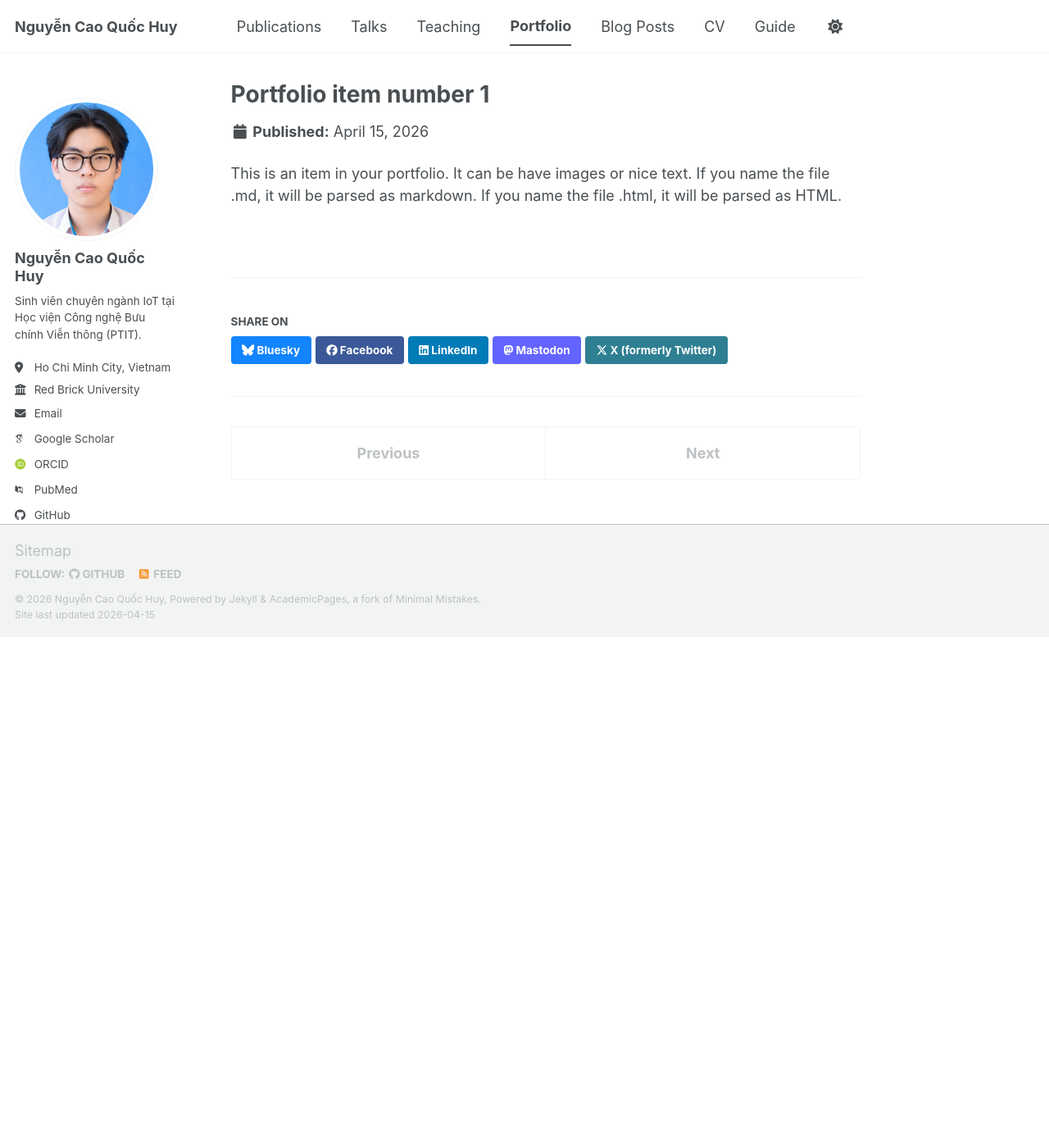
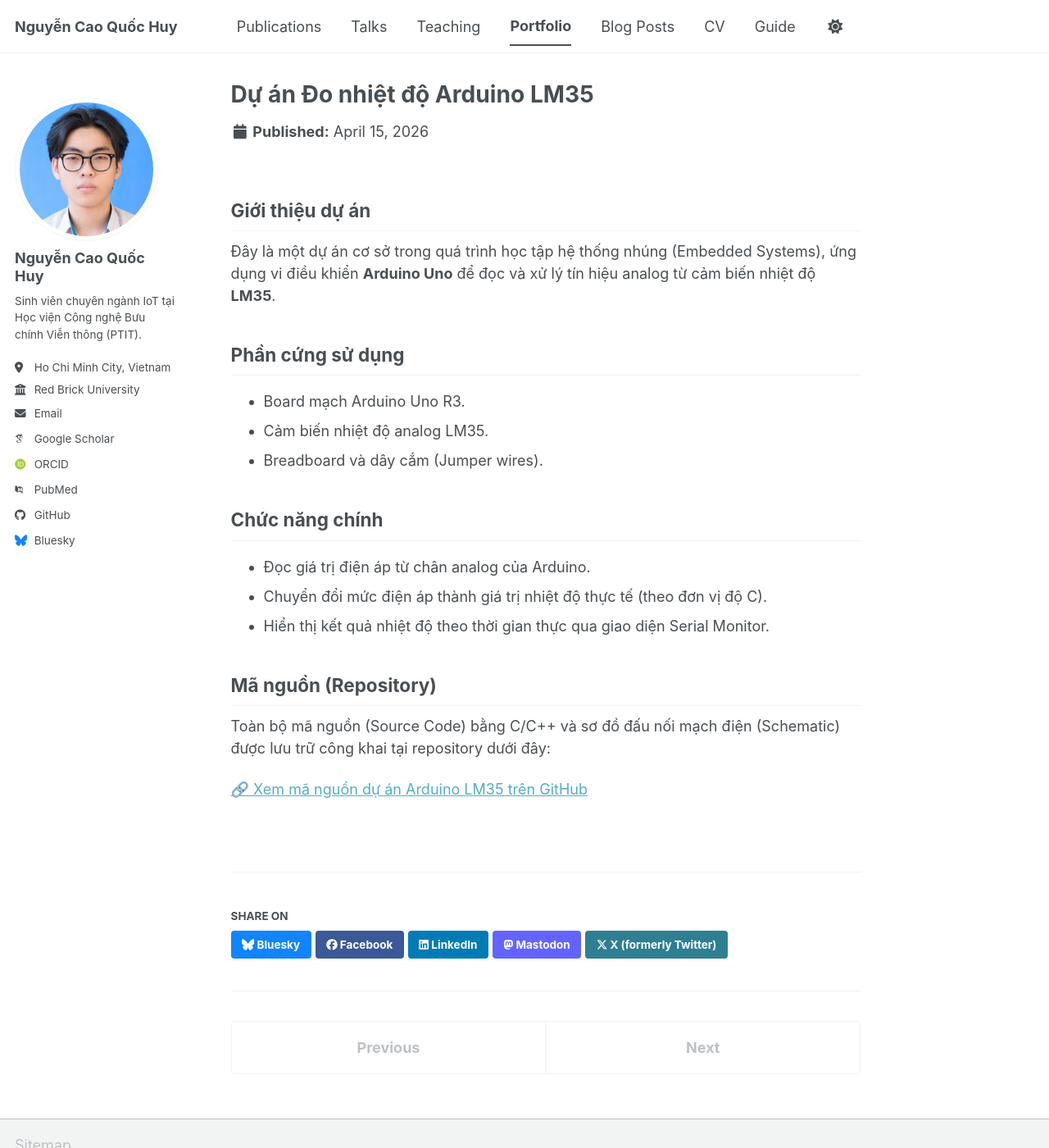
Before and after one commit to huynguyen020705/huynguyen020705.github.io, a Jekyll site: the page built from _portfolio/portfolio-1.md, in a window 1280 px wide and 1400 px high. Shown: the whole window at 82% size. Built offline with Jekyll 4.4.1, drawn with Linux system fonts in a browser that asks for light colours; some web fonts are replaced; a script bundle is joined from its source files by our own code; library files that are not in the unit come from our copies.

Commit message:
Cap nhap Portfolio

```diff
--- a/_portfolio/portfolio-1.md
+++ b/_portfolio/portfolio-1.md
@@ -1,7 +1,23 @@
 ---
-title: "Portfolio item number 1"
-excerpt: "Short description of portfolio item number 1<br/><img src='/images/500x300.png'>"
+title: "Dự án Đo nhiệt độ Arduino LM35"
+excerpt: "Hệ thống giám sát nhiệt độ môi trường cơ bản sử dụng board mạch Arduino Uno và cảm biến nhiệt độ analog LM35."
 collection: portfolio
 ---
 
-This is an item in your portfolio. It can be have images or nice text. If you name the file .md, it will be parsed as markdown. If you name the file .html, it will be parsed as HTML.
+## Giới thiệu dự án
+Đây là một dự án cơ sở trong quá trình học tập hệ thống nhúng (Embedded Systems), ứng dụng vi điều khiển **Arduino Uno** để đọc và xử lý tín hiệu analog từ cảm biến nhiệt độ **LM35**.
+
+## Phần cứng sử dụng
+* Board mạch Arduino Uno R3.
+* Cảm biến nhiệt độ analog LM35.
+* Breadboard và dây cắm (Jumper wires).
+
+## Chức năng chính
+* Đọc giá trị điện áp từ chân analog của Arduino.
+* Chuyển đổi mức điện áp thành giá trị nhiệt độ thực tế (theo đơn vị độ C).
+* Hiển thị kết quả nhiệt độ theo thời gian thực qua giao diện Serial Monitor.
+
+## Mã nguồn (Repository)
+Toàn bộ mã nguồn (Source Code) bằng C/C++ và sơ đồ đấu nối mạch điện (Schematic) được lưu trữ công khai tại repository dưới đây:
+
+[🔗 Xem mã nguồn dự án Arduino LM35 trên GitHub](https://github.com/huynguyen020705/Arduino_LM35_TempMonitor)
```
